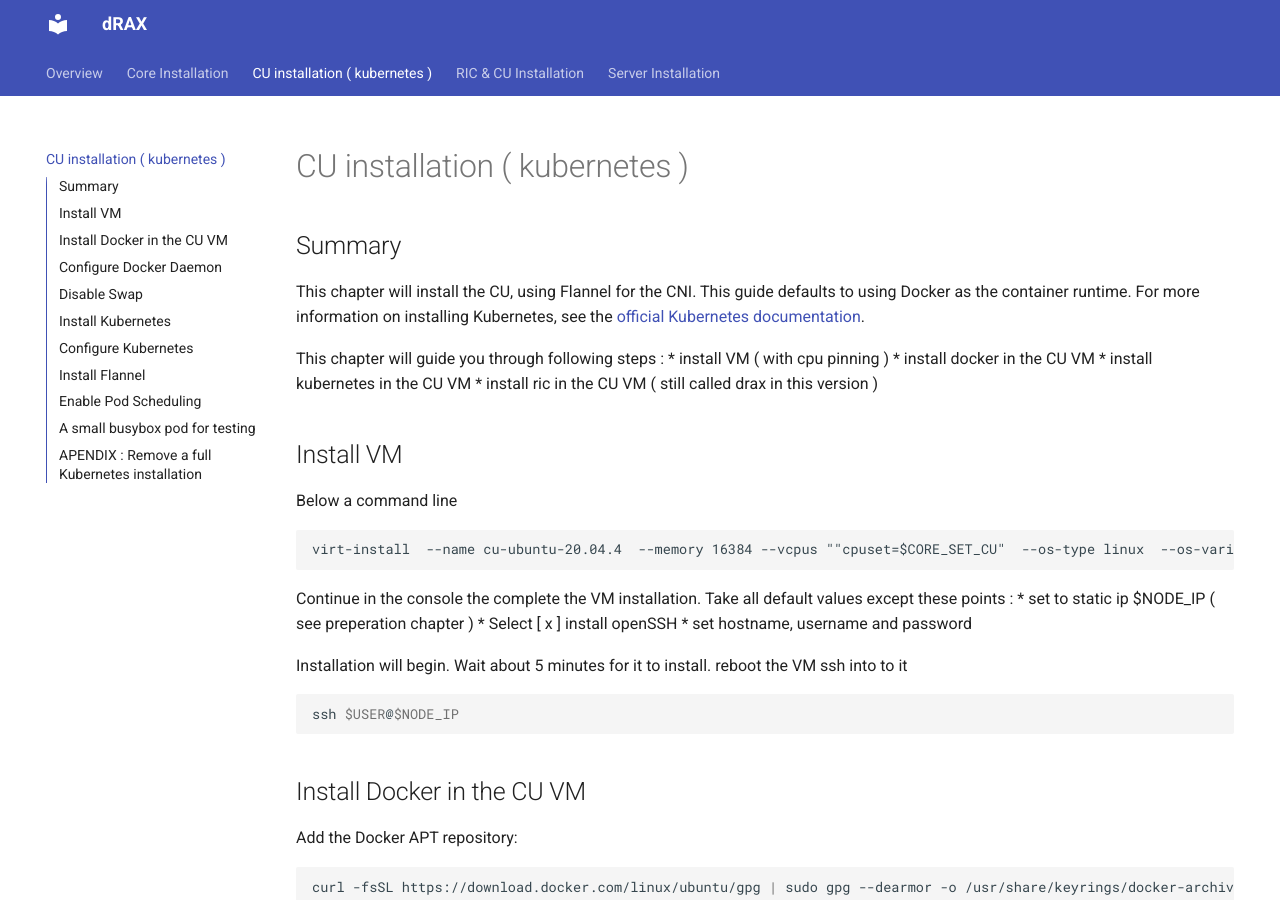
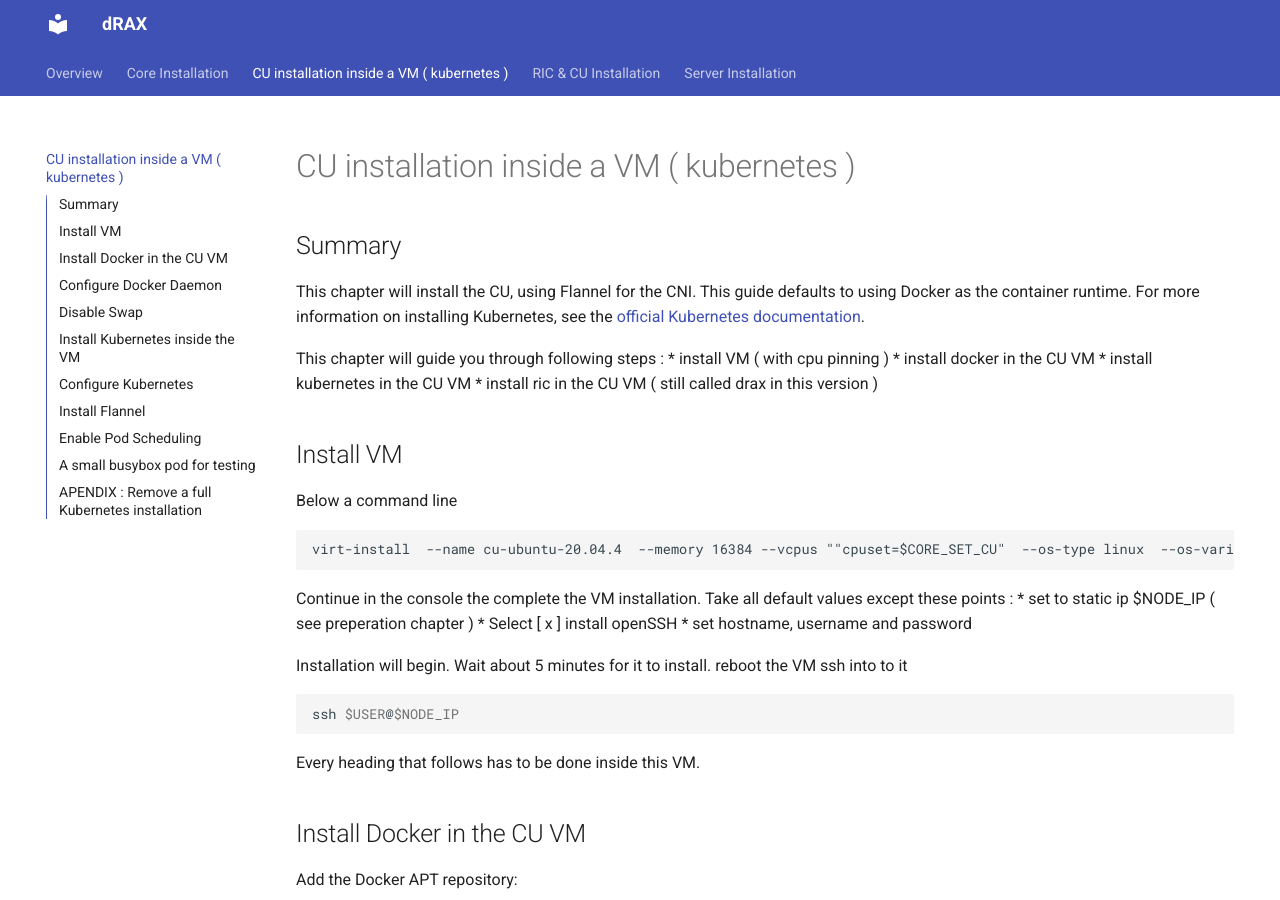
Before and after one commit to accelleran/drax-docs, an MkDocs documentation site: the page built from docs/kubernetes-install/index.md, in a window 1280 px wide and 900 px high. Built offline with MkDocs 1.6.1 and Material for MkDocs 9.7.7, drawn with Linux system fonts in a browser that asks for light colours; the version menu is left out; some of the changed text lies outside the part shown.

Commit message:
Update index.md

````diff
--- a/docs/kubernetes-install/index.md
+++ b/docs/kubernetes-install/index.md
@@ -1,4 +1,4 @@
-# CU installation ( kubernetes )
+# CU installation inside a VM ( kubernetes )
 
 ## Summary
 This chapter will install the CU, using Flannel for the CNI.
@@ -26,10 +26,12 @@ Take all default values except these points :
 Installation will begin. Wait about 5 minutes for it to install.
 reboot the VM
 ssh into to it
+
 ``` bash
 ssh $USER@$NODE_IP
 ```
 
+Every heading that follows has to be done inside this VM.
 
 ## Install Docker in the CU VM
 
@@ -108,7 +110,7 @@ sudo swapoff -a
 sudo sed -i '/\sswap\s/ s/^\(.*\)$/#\1/g' /etc/fstab
 ```
 
-## Install Kubernetes
+## Install Kubernetes inside the VM
 
 Add the Kubernetes APT repository:
 
````
